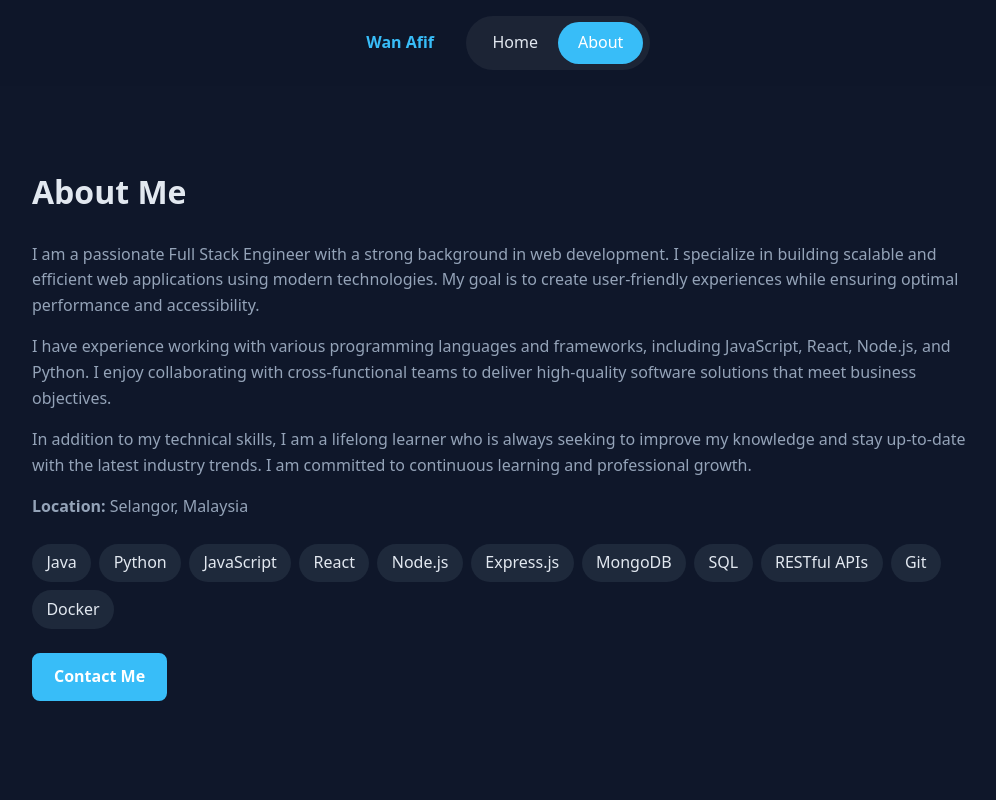
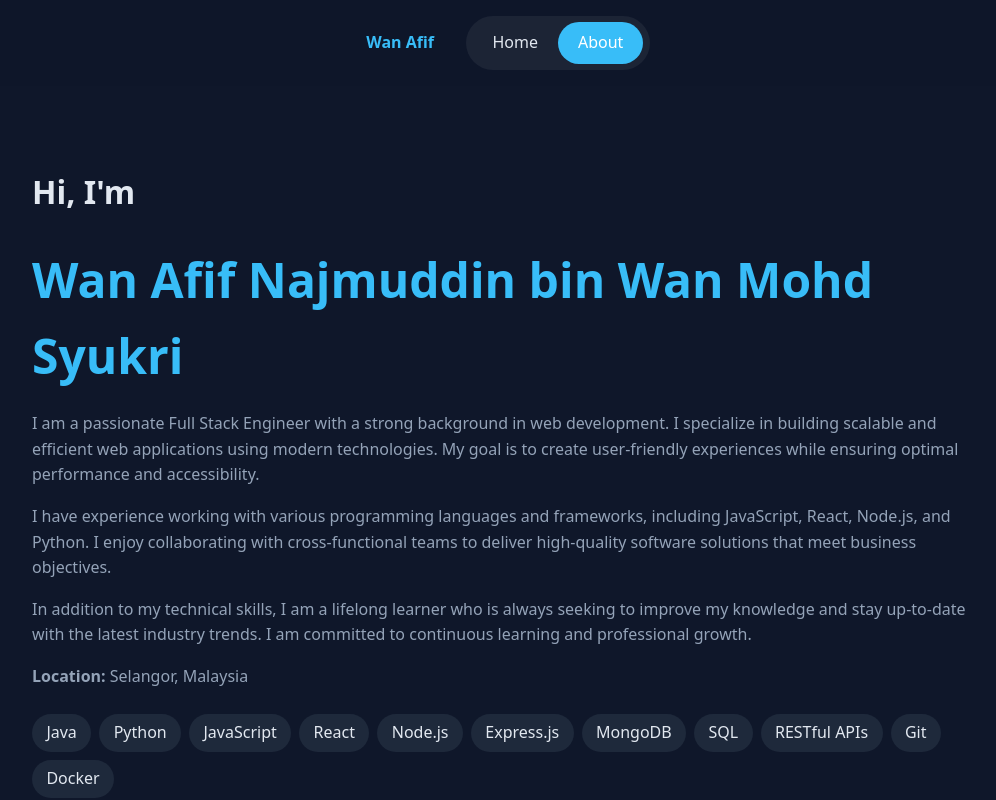
Before and after one commit to afuuuuf/portfolio, a React (Vite) app: page /about in a window 1280 px wide. Shown: the top 800 px of the page, without its empty margins (132-1128 px from the left). Built offline with nearby package versions, Linux system fonts and the light colour scheme.

Commit message:
chore: remove unused button

```diff
--- a/src/components/sections/About-Me.jsx
+++ b/src/components/sections/About-Me.jsx
@@ -7,7 +7,8 @@ export default function AboutMe() {
 
   return (
     <section id="about" className={`container ${styles.about}`}>
-      <h2 className={styles.heading}>About Me</h2>
+      <h2 className={styles.heading}>Hi, I'm</h2>
+      <h1 className={styles.name}>{profileData.name}</h1>
 
       {about.map((text, i) => (
         <p key={i}>{text}</p>
@@ -22,8 +23,6 @@ export default function AboutMe() {
           <li key={item}>{item}</li>
         ))}
       </ul>
-
-      <Button href={socialLinks.email}>Contact Me</Button>
     </section>
   );
 }
--- a/src/components/sections/About-Me.module.css
+++ b/src/components/sections/About-Me.module.css
@@ -1,6 +1,12 @@
 .heading {
   font-size: 2rem;
   margin-bottom: 1.5rem;
+}
+
+.about h1 {
+  font-size: 3rem;
+  margin-bottom: 1rem;
+  color: var(--accent);
 }
 
 .about p {
```
